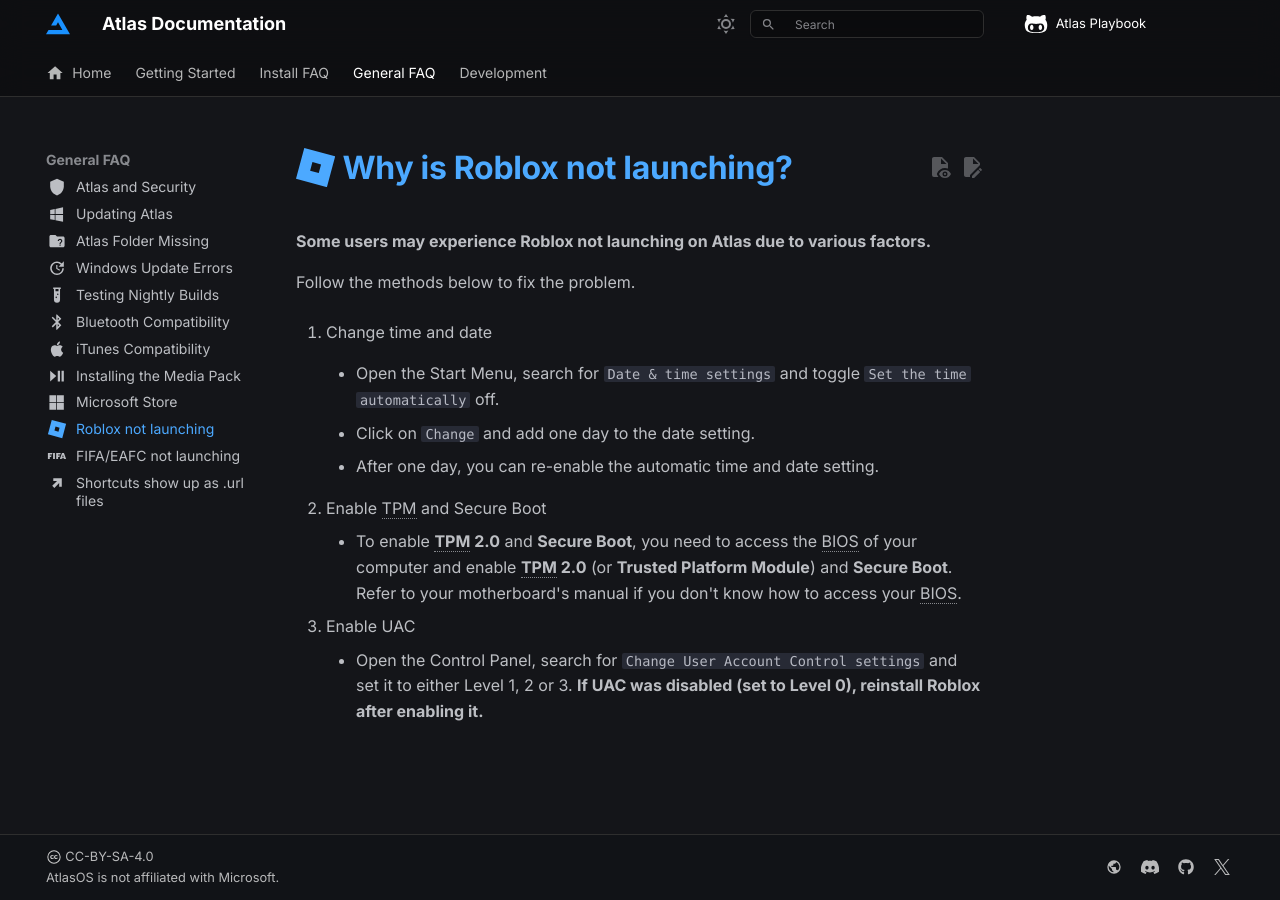
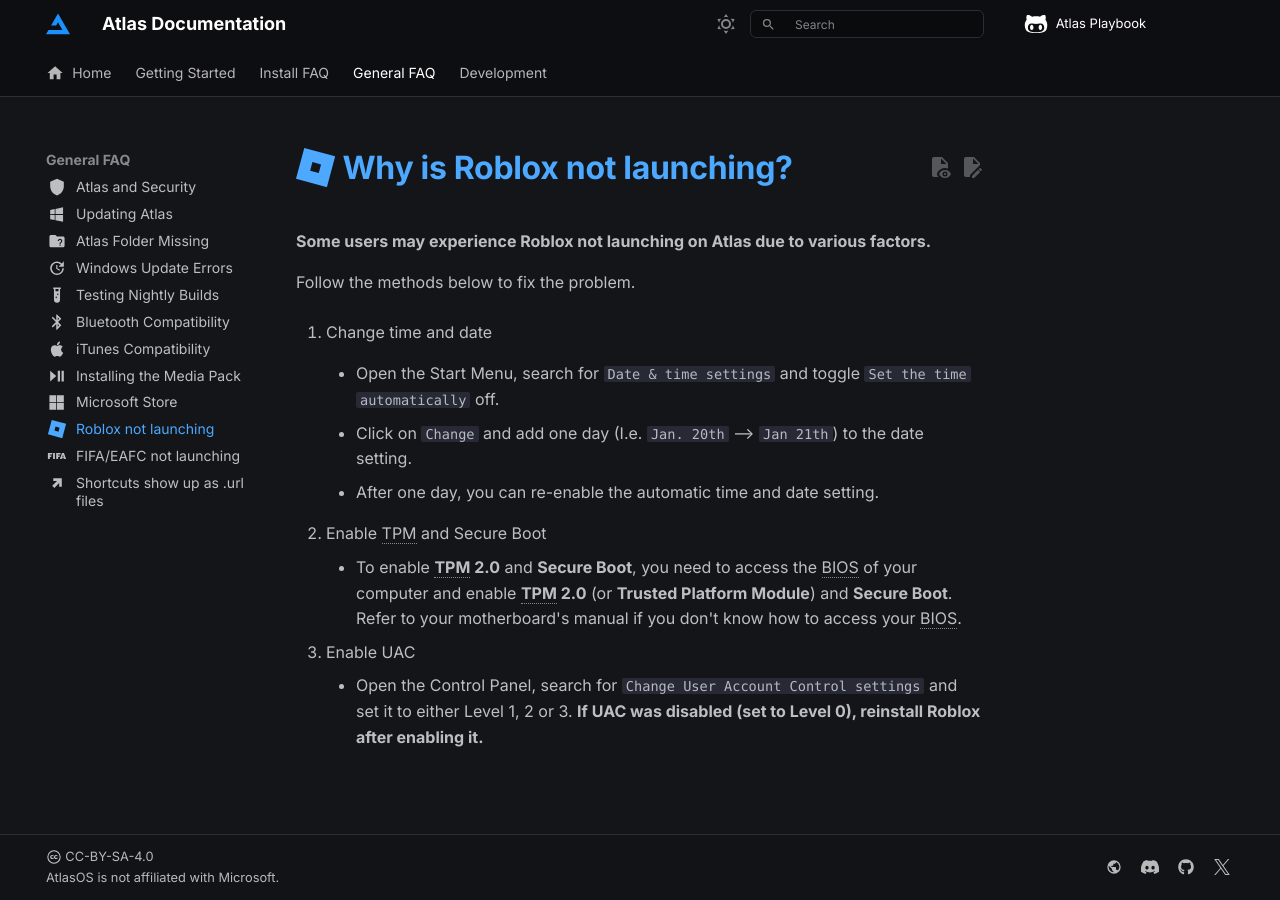
Before and after one commit to Atlas-OS/docs, an MkDocs documentation site: the page built from docs/general-faq/roblox-not-launching.md, in a window 1280 px wide. Built offline with MkDocs 1.6.1 and Material for MkDocs 9.7.7, drawn with Linux system fonts in a browser that asks for light colours; some web fonts are replaced; comment, search, counter and statistics services are not loaded.

Commit message:
Update roblox-not-launching.md

```diff
--- a/docs/general-faq/roblox-not-launching.md
+++ b/docs/general-faq/roblox-not-launching.md
@@ -13,7 +13,7 @@ Follow the methods below to fix the problem.
 
     - Open the Start Menu, search for `Date & time settings` and toggle `Set the time automatically` off.
 
-    - Click on `Change` and add one day to the date setting.
+    - Click on `Change` and add one day (I.e. `Jan. 20th` --> `Jan 21th`) to the date setting.
 
     - After one day, you can re-enable the automatic time and date setting.
 
```
